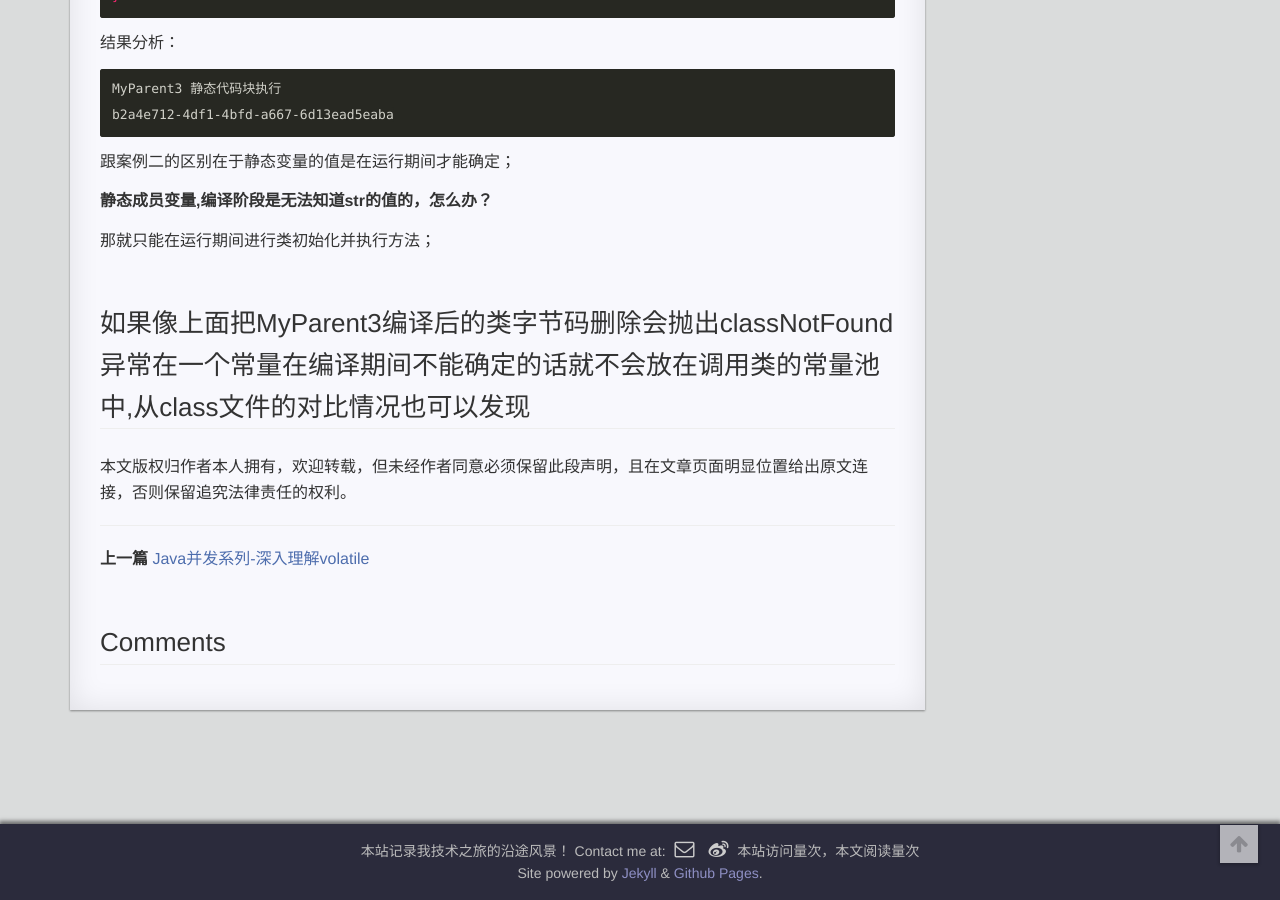
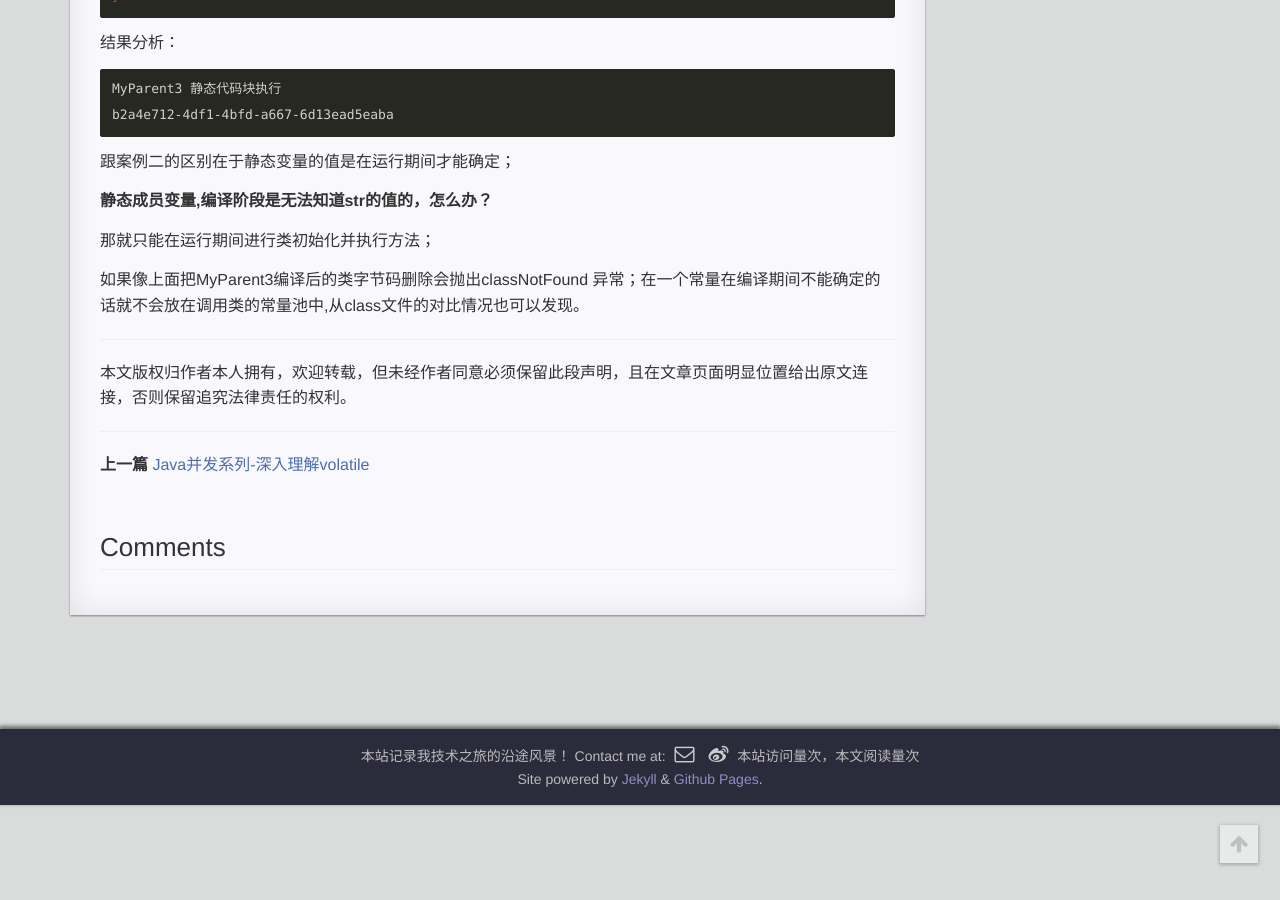
Before and after one commit to jie3615/jie3615.github.io, a Jekyll site: the page built from _posts/2019-09-08-Jvm-classLoader.md, in a window 1280 px wide and 900 px high, scrolled down 5098 px. Built offline with Jekyll 4.4.1, drawn with Linux system fonts in a browser that asks for light colours; comment, search, counter and statistics services are not loaded; a style sheet for code colours, icons or effects is not loaded; some of the changed text lies outside the part shown.

Commit message:
classloader

```diff
--- a/_posts/2019-09-08-Jvm-classLoader.md
+++ b/_posts/2019-09-08-Jvm-classLoader.md
@@ -221,6 +221,8 @@ b2a4e712-4df1-4bfd-a667-6d13ead5eaba
 
 那就只能在运行期间进行类初始化并执行方法；
 
-如果像上面把MyParent3编译后的类字节码删除会抛出classNotFound 异常在一个常量在编译期间不能确定的话就不会放在调用类的常量池中,从class文件的对比情况也可以发现
+  如果像上面把MyParent3编译后的类字节码删除会抛出classNotFound 异常；在一个常量在编译期间不能确定的话就不会放在调用类的常量池中,从class文件的对比情况也可以发现。
+
+
 ---
   本文版权归作者本人拥有，欢迎转载，但未经作者同意必须保留此段声明，且在文章页面明显位置给出原文连接，否则保留追究法律责任的权利。
```
